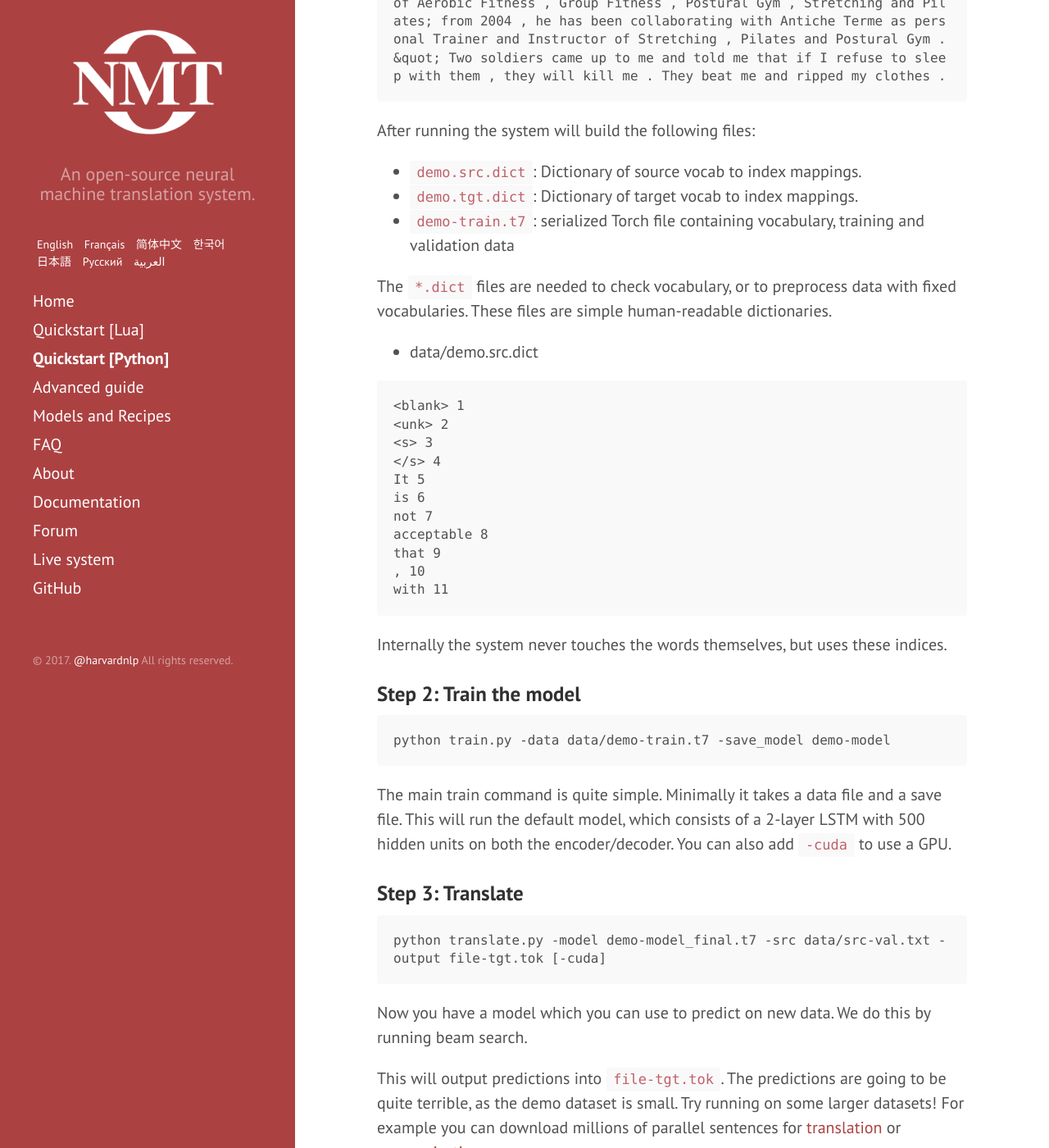
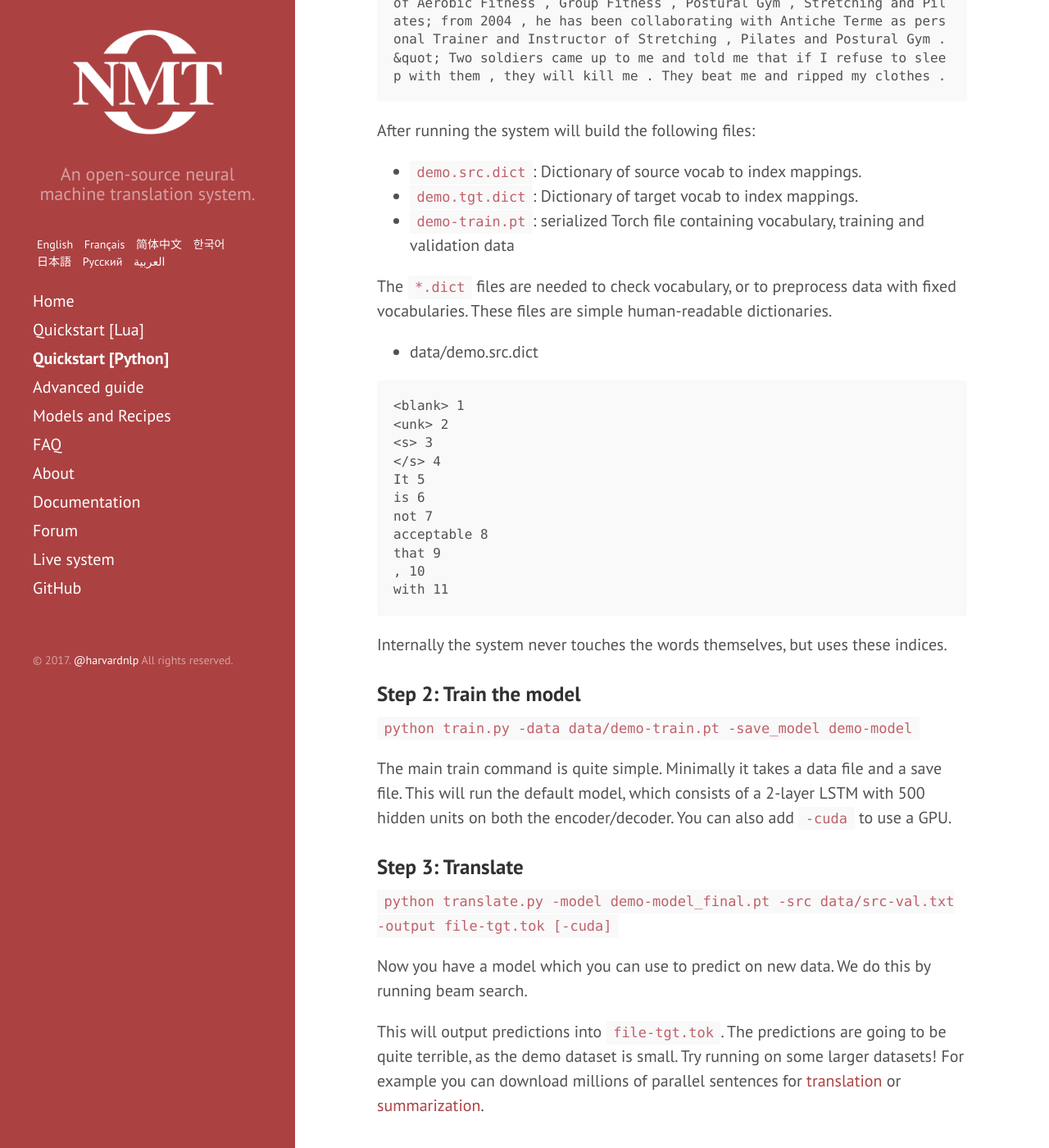
Before and after one commit to OpenNMT/opennmt.github.io, a Jekyll site: the page built from PythonGuide.md, in a window 1280 px wide and 1400 px high, scrolled down 2022 px. Shown: the whole window at 82% size. Built offline with Jekyll 4.4.1, drawn with Linux system fonts in a browser that asks for light colours; some of the changed text lies outside the part shown.

Commit message:
Update PythonGuide.md
Fixed serialized file extensions (from .t7 to .pt)

````diff
--- a/PythonGuide.md
+++ b/PythonGuide.md
@@ -23,21 +23,21 @@ OpenNMT consists of three steps. (These steps assume you data is already tokeniz
 
 1) Preprocess the data.
 
-```python preprocess.py -train_src data/src-train.txt -train_tgt data/tgt-train.txt -valid_src data/src-val.txt -valid_tgt data/tgt-val.txt -save_data data/demo```
+`python preprocess.py -train_src data/src-train.txt -train_tgt data/tgt-train.txt -valid_src data/src-val.txt -valid_tgt data/tgt-val.txt -save_data data/demo`
 
 2) Train the model.
 
-```python train.py -data data/demo-train.t7 -save_model model [-cuda]```
+`python train.py -data data/demo-train.pt -save_model model [-cuda]`
 
 3) Translate sentences.
 
-```python translate.py -model model_final.t7 -src data/src-val.txt -output file-tgt.tok [-cuda]```
+`python translate.py -model model_final.pt -src data/src-val.txt -output file-tgt.tok [-cuda]`
 
 Let's walk through each of these commands in more detail.
 
 ### Step 1: Preprocess Data
 
-```python preprocess.py -train_src data/src-train.txt -train_tgt data/tgt-train.txt -valid_src data/src-val.txt -valid_tgt data/tgt-val.txt -save_data data/demo```
+`python preprocess.py -train_src data/src-train.txt -train_tgt data/tgt-train.txt -valid_src data/src-val.txt -valid_tgt data/tgt-val.txt -save_data data/demo`
 
 Here we are working with example data in `data/` folder.
 The data consists of a source (`src`) and target (`tgt`) data.
@@ -64,7 +64,7 @@ After running the system will build the following files:
 
 * `demo.src.dict`: Dictionary of source vocab to index mappings.
 * `demo.tgt.dict`: Dictionary of target vocab to index mappings.
-* `demo-train.t7`: serialized Torch file containing vocabulary, training and validation data
+* `demo-train.pt`: serialized Torch file containing vocabulary, training and validation data
 
 The `*.dict` files are needed to check vocabulary, or to preprocess data with fixed vocabularies.
 These files are simple human-readable dictionaries.
@@ -89,9 +89,7 @@ Internally the system never touches the words themselves, but uses these indices
 
 ### Step 2: Train the model
 
-```
-python train.py -data data/demo-train.t7 -save_model demo-model
-```
+`python train.py -data data/demo-train.pt -save_model demo-model`
 
 The main train command is quite simple. Minimally it takes a data file
 and a save file.  This will run the default model, which consists of a
@@ -102,9 +100,7 @@ can also add `-cuda` to use a GPU.
 
 ### Step 3: Translate
 
-```
-python translate.py -model demo-model_final.t7 -src data/src-val.txt -output file-tgt.tok [-cuda]
-```
+`python translate.py -model demo-model_final.pt -src data/src-val.txt -output file-tgt.tok [-cuda]`
 
 Now you have a model which you can use to predict on new data. We do this by running beam search.
 
````
